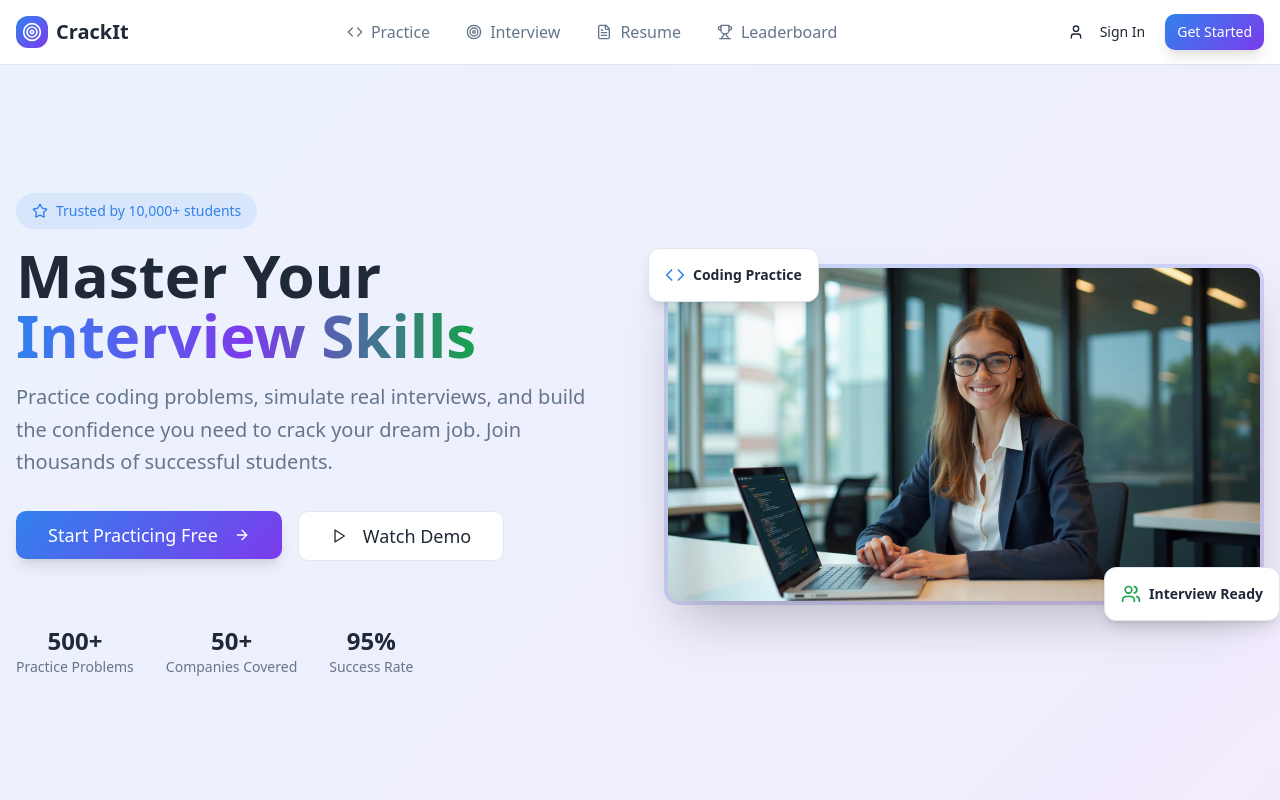
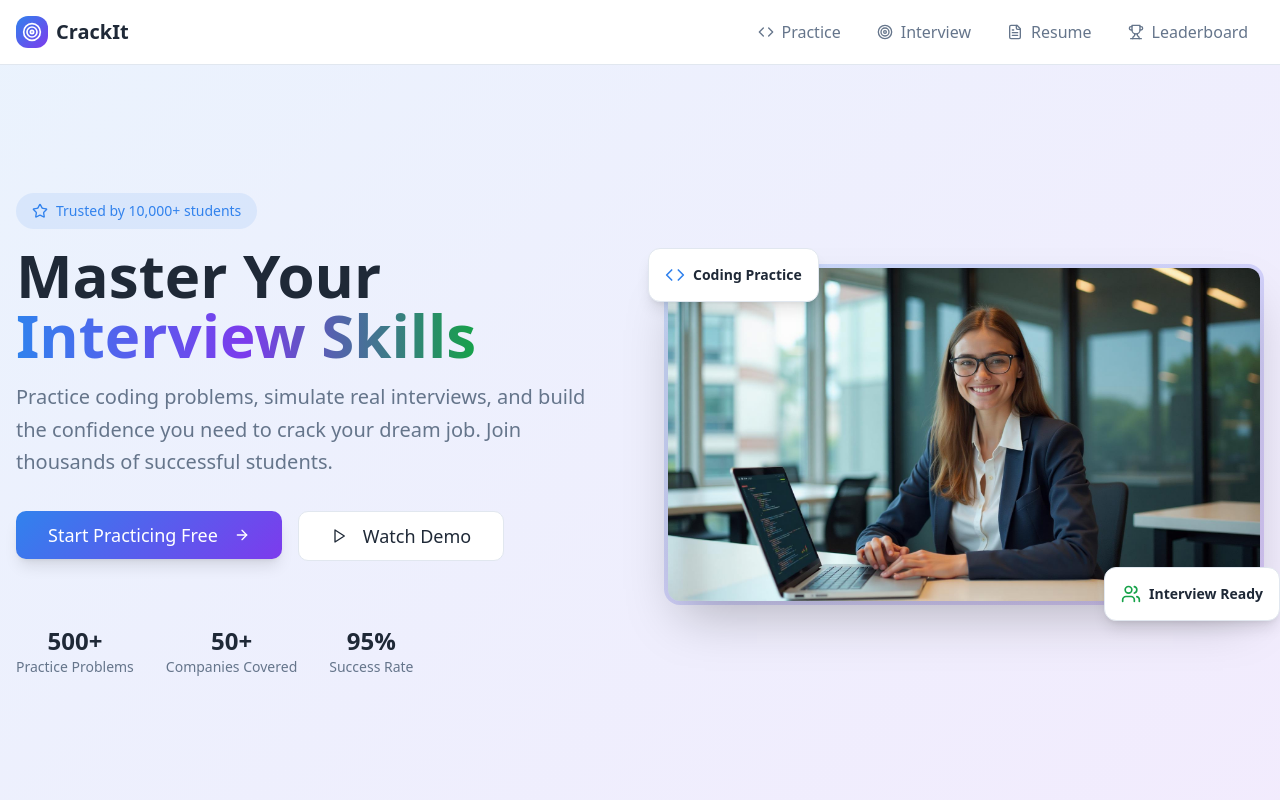
Before and after one commit to chanukyareddyperuru/crackit-interview-playbook, a React (Vite) app: page / in a window 1280 px wide. Shown: the top 800 px of the page. Built offline with nearby package versions, Linux system fonts and the light colour scheme.

Commit message:
Remove sign in/get started buttons
Remove the "Sign In" and "Get Started" buttons from the navigation bar.

```diff
--- a/src/components/ui/navigation.tsx
+++ b/src/components/ui/navigation.tsx
@@ -45,16 +45,6 @@ const Navigation = () => {
             })}
           </div>
 
-          {/* User Actions */}
-          <div className="flex items-center space-x-2">
-            <Button variant="ghost" size="sm">
-              <User className="w-4 h-4 mr-2" />
-              Sign In
-            </Button>
-            <Button size="sm" className="btn-gradient">
-              Get Started
-            </Button>
-          </div>
         </div>
       </div>
     </nav>
```
